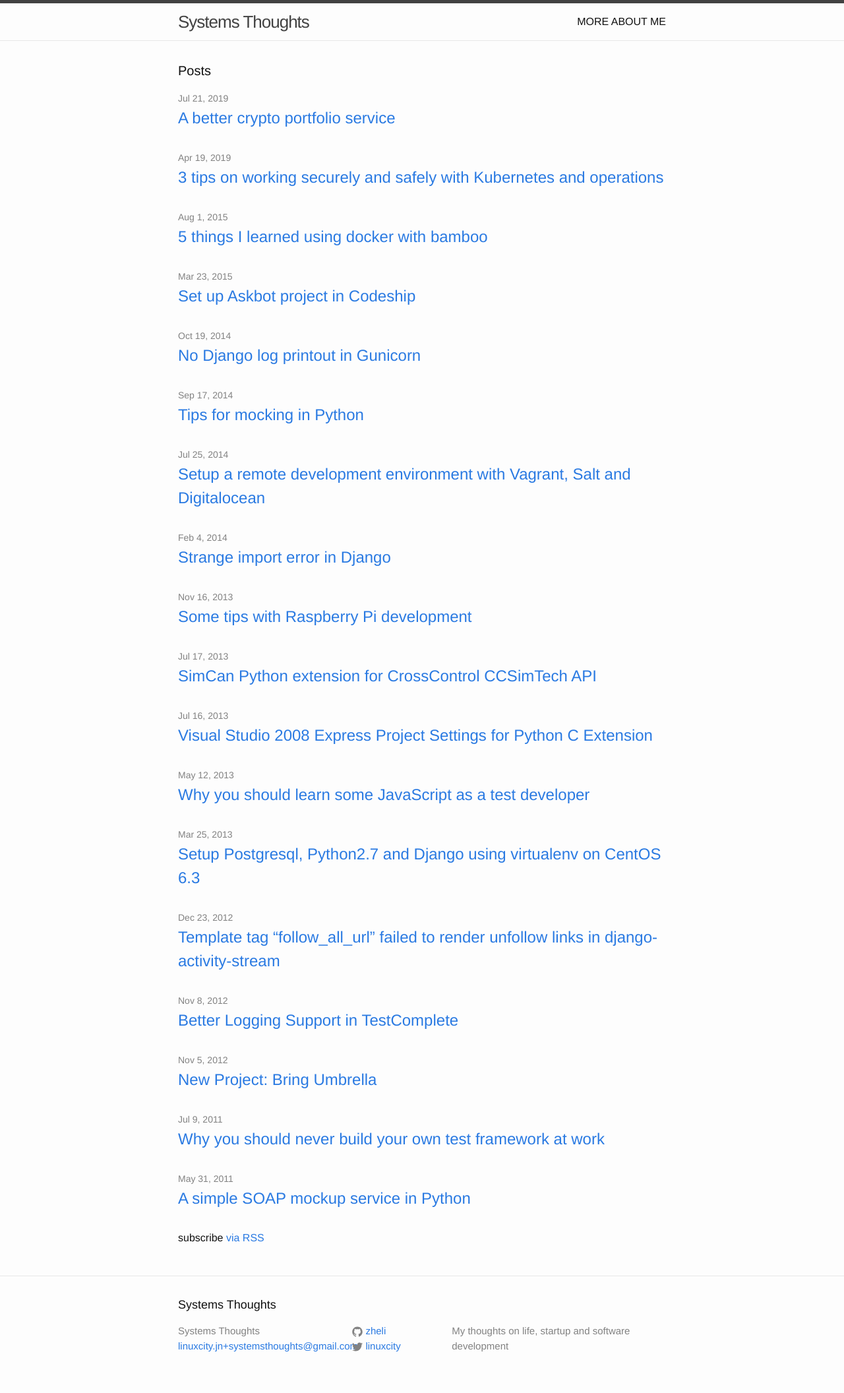
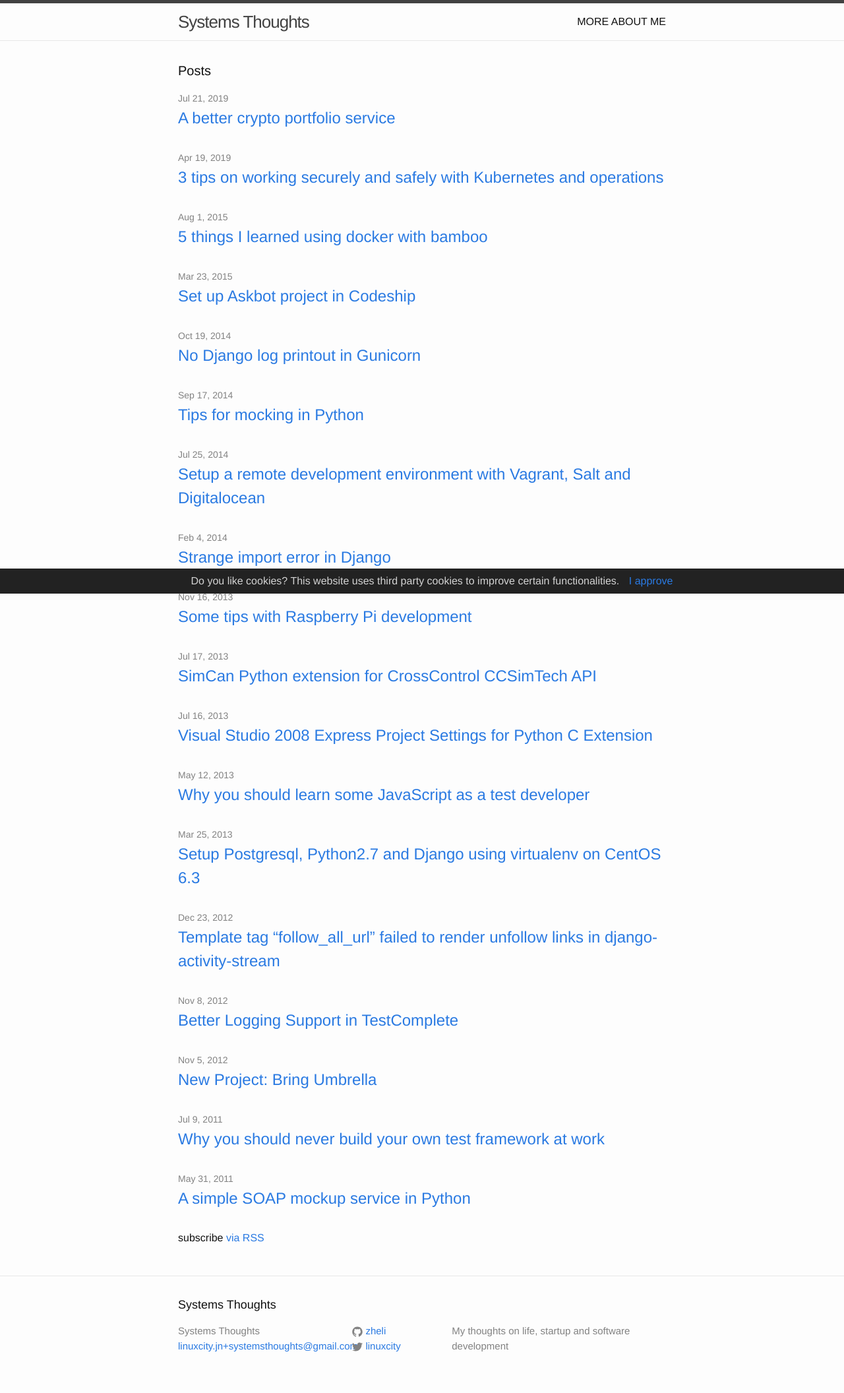
Before and after one commit to zheli/zheli.github.io, a Jekyll site: the page built from index.html, in a window 1280 px wide. Shown: the whole page at 66% size. Built offline with Jekyll 4.4.1, drawn with Linux system fonts in a browser that asks for light colours.

Commit message:
Add cookie consent bar.

```diff
--- /dev/null
+++ b/_includes/cookie-consent.html
@@ -0,0 +1,48 @@
+<style>
+ #cookie-notice {padding: 7px 15px; display: none; text-align: center; position: fixed; bottom: 0; width: 100%; background: #222; color: rgba(255,255,255,0.8);}
+ #cookie-notice a {cursor: pointer; margin-left: 10px;}
+ @media (max-width: 767px) {
+     #cookie-notice span {display: block; padding-top: 3px; margin-bottom: 13px;}
+     #cookie-notice a {position: relative; bottom: 4px;}
+ }
+</style>
+<div id="cookie-notice">
+  <span>
+    Do you like cookies? This website uses third party cookies to improve certain functionalities.
+  </span>
+  <a id="cookie-notice-accept">I approve</a>
+</div>
+<script>
+ function createCookie(name,value,days) {
+     var expires = "";
+     if (days) {
+         var date = new Date();
+         date.setTime(date.getTime() + (days*24*60*60*1000));
+         expires = "; expires=" + date.toUTCString();
+     }
+     document.cookie = name + "=" + value + expires + "; path=/";
+ }
+ function readCookie(name) {
+     var nameEQ = name + "=";
+     var ca = document.cookie.split(';');
+     for(var i=0;i < ca.length;i++) {
+         var c = ca[i];
+         while (c.charAt(0)==' ') c = c.substring(1,c.length);
+         if (c.indexOf(nameEQ) == 0) return c.substring(nameEQ.length,c.length);
+     }
+     return null;
+ }
+ function eraseCookie(name) {
+     createCookie(name,"",-1);
+ }
+
+ if(readCookie('cookie-notice-dismissed')!=='true') {
+     $('#cookie-notice').show();
+ }
+ $('#cookie-notice-accept').click(function() {
+     createCookie('cookie-notice-dismissed','true',31);
+     $('#cookie-notice').hide();
+     location.reload();
+ });
+
+</script>
--- a/_layouts/default.html
+++ b/_layouts/default.html
@@ -18,6 +18,8 @@
 
     {% include footer.html %}
 
+    <script src="https://code.jquery.com/jquery-3.4.1.slim.min.js" integrity="sha256-pasqAKBDmFT4eHoN2ndd6lN370kFiGUFyTiUHWhU7k8=" crossorigin="anonymous"></script>
+    {% include cookie-consent.html %}
   </body>
 
 </html>
```
